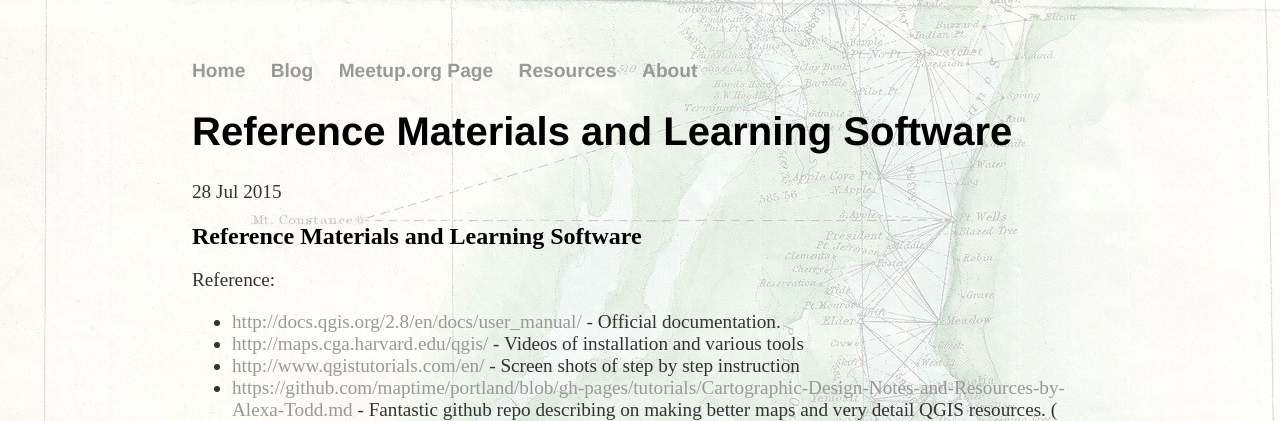
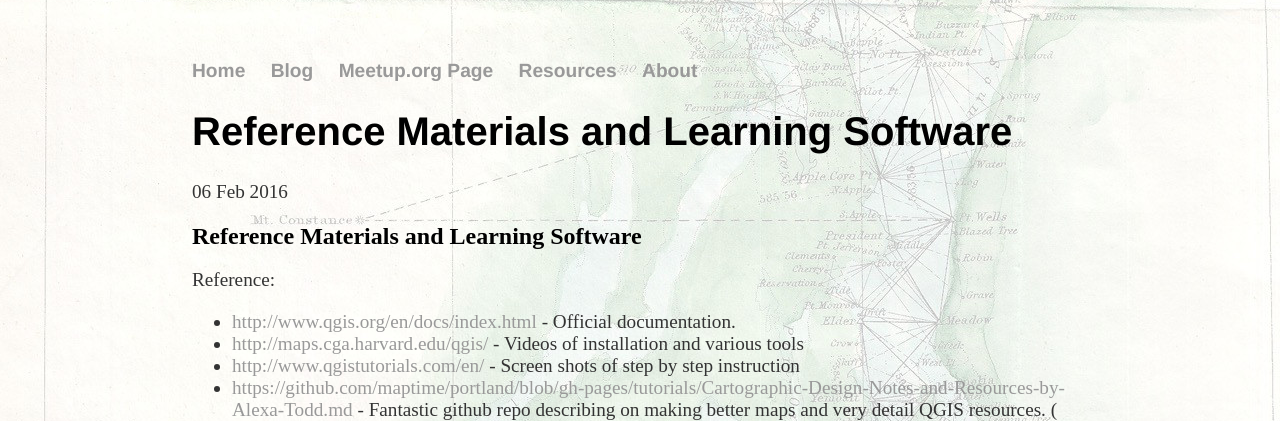
Before and after one commit to psqgis/psqgis.github.io, a Jekyll site: the page built from _posts/2016-02-06-Reference-Materials.md, in a window 1280 px wide. Shown: the top 421 px of the page. Built offline with Jekyll 4.4.1, drawn with Linux system fonts in a browser that asks for light colours.

```diff
--- a/_layouts/atom.xml
+++ b/_layouts/atom.xml
@@ -3,7 +3,7 @@
 
 	<title>Puget Sound QGIS User Group</title>
 	<link href="http://psqgis.org/blog"/>
-	<link href="hhttp://psqgis.org/blog/atom.xml" rel="self"/>
+	<link href="http://psqgis.org/blog/atom.xml" rel="self"/>
 	<updated>{{ site.time | date_to_xmlschema }}</updated>
 	<id>http://psqgis.org/blog</id>
 	<author>
--- a/_posts/2015-07-28-Reference-Materials.md
+++ b/_posts/2016-02-06-Reference-Materials.md
@@ -1,14 +1,14 @@
 ---
 layout: post
 title: "Reference Materials and Learning Software"
-date: 2015-07-28
+date: 2016-02-06
 ---
 
 ## Reference Materials and Learning Software
 
 Reference:
 
-* [http://docs.qgis.org/2.8/en/docs/user_manual/](http://docs.qgis.org/2.8/en/docs/user_manual/) - Official documentation.
+* [http://www.qgis.org/en/docs/index.html](http://www.qgis.org/en/docs/index.html) - Official documentation.
 * [http://maps.cga.harvard.edu/qgis/](http://maps.cga.harvard.edu/qgis/) - Videos of installation and various tools
 * [http://www.qgistutorials.com/en/](http://www.qgistutorials.com/en/) - Screen shots of step by step instruction
 * [https://github.com/maptime/portland/blob/gh-pages/tutorials/Cartographic-Design-Notes-and-Resources-by-Alexa-Todd.md](https://github.com/maptime/portland/blob/gh-pages/tutorials/Cartographic-Design-Notes-and-Resources-by-Alexa-Todd.md) - Fantastic github repo describing on making better maps and very detail QGIS resources. ( Most comprehensive).
```
